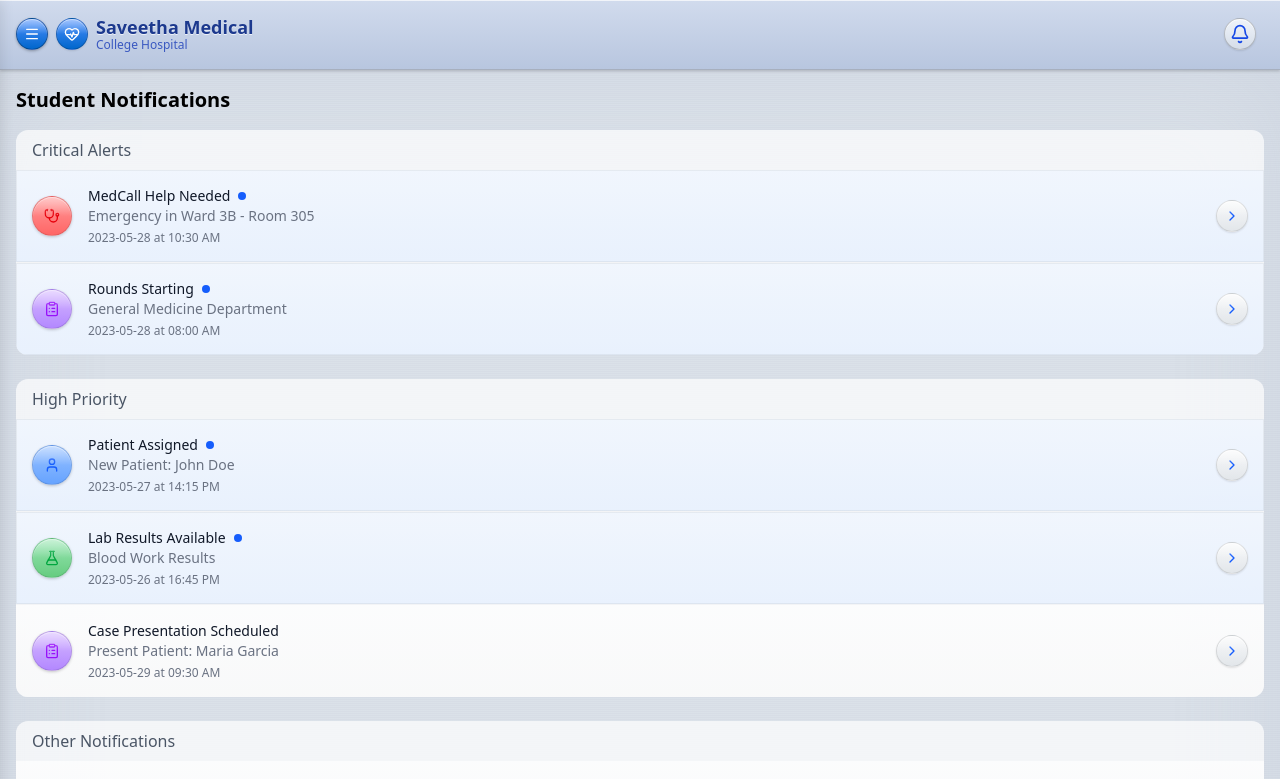
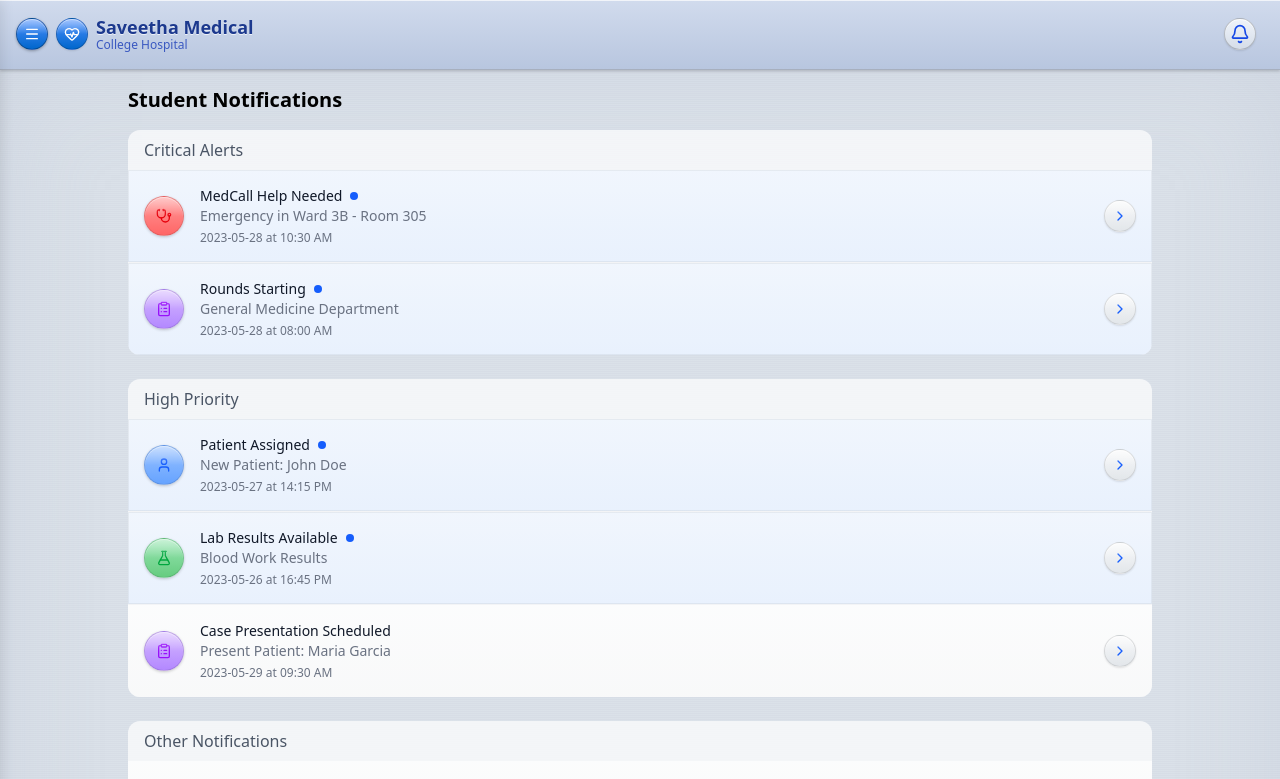
Before and after one commit to Mukunthan-A-R/simats-medical-client, a React (Vite) app: page /student/notifications in a window 1280 px wide. Shown: the top 779 px of the page. Built offline with nearby package versions, Linux system fonts and the light colour scheme.

Commit message:
adding spaces

```diff
--- a/src/pages/student/StudentNotificationsScreen.jsx
+++ b/src/pages/student/StudentNotificationsScreen.jsx
@@ -199,7 +199,7 @@ export function StudentNotificationsScreen({ onNavigate }) {
   // Render JSX
   // ========================
   return (
-    <div className="p-4">
+    <div className="px-4 sm:px-6 md:px-10 lg:px-20 xl:px-32 pt-4">
       <h1 className="text-xl font-semibold mb-4">Student Notifications</h1>
 
       {/* Notification Groups */}
```
